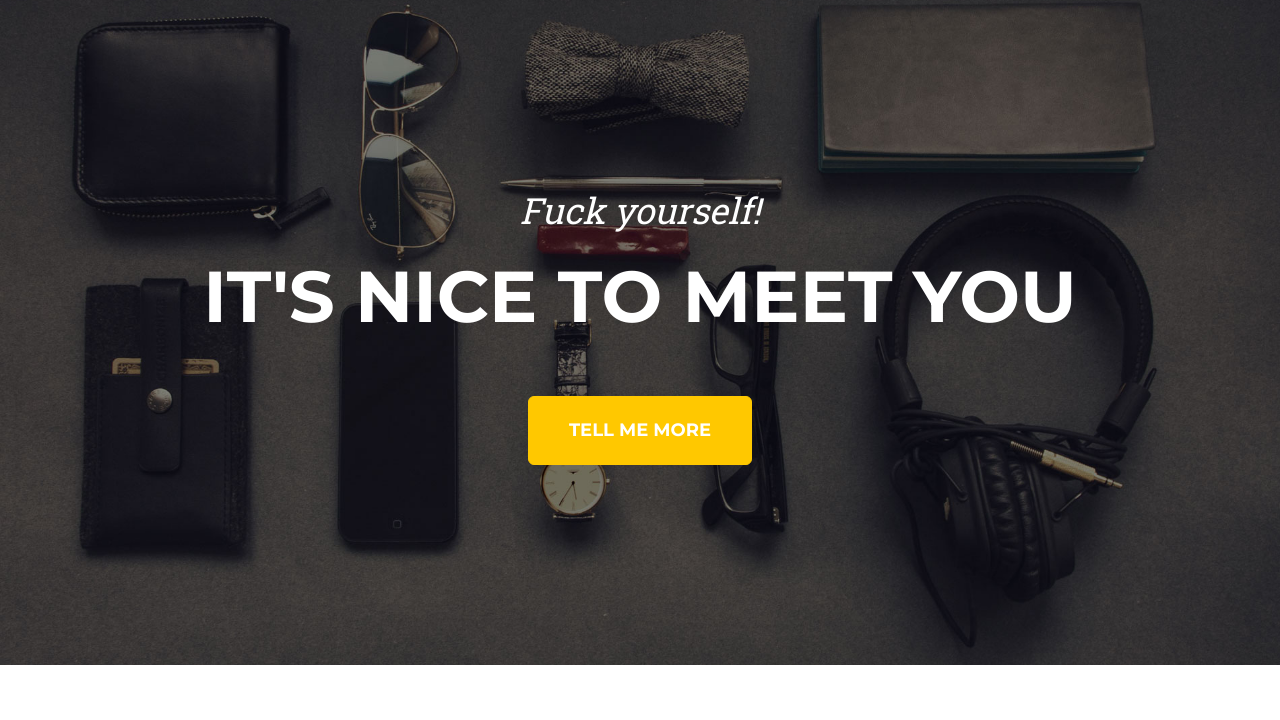
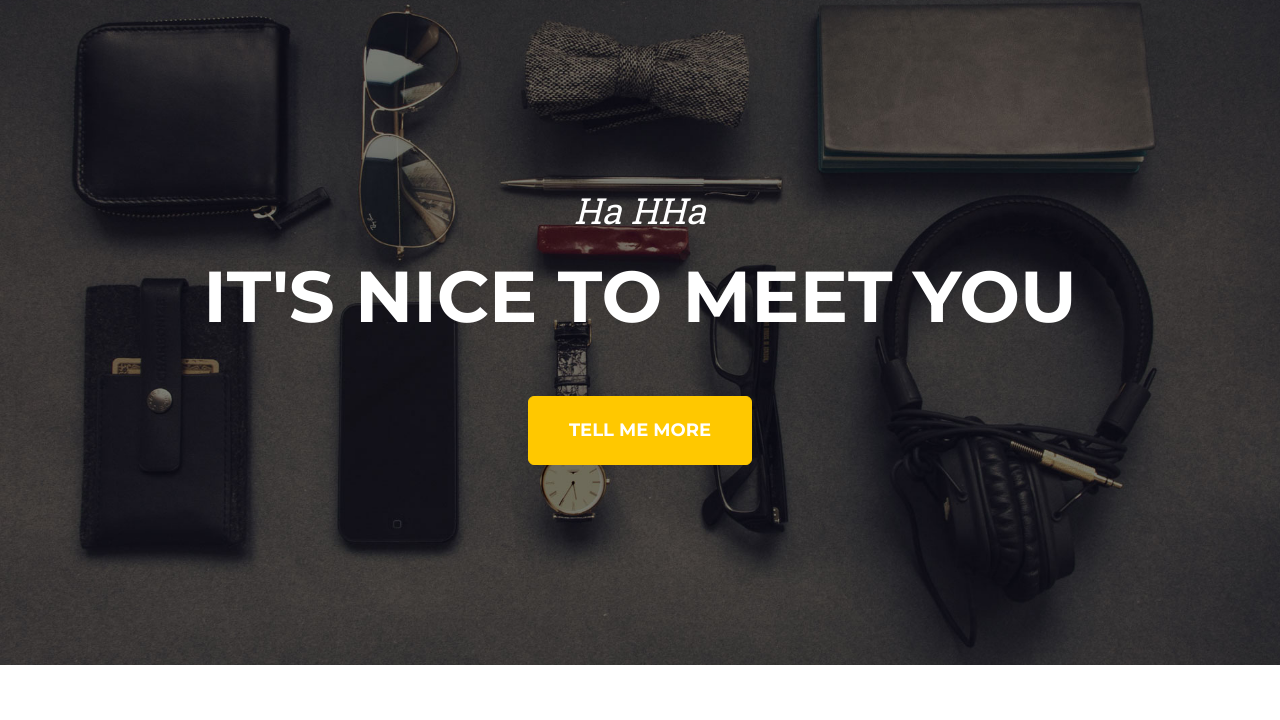
Before and after one commit to Food-Guardian-SHUics/Food-Guardian-SHUics.github.io, a plain HTML site: page index.html in a window 1280 px wide. Shown: the part 80-800 px from the top of the page. Drawn offline with nearby package versions, Linux system fonts and the light colour scheme.

Commit message:
測試_Dean

```diff
--- a/index.html
+++ b/index.html
@@ -39,7 +39,7 @@
         <!-- Masthead-->
         <header class="masthead">
             <div class="container">
-                <div class="masthead-subheading">Fuck yourself!</div>
+                <div class="masthead-subheading">Ha HHa</div>
                 <div class="masthead-heading text-uppercase">It's Nice To Meet You</div>
                 <a class="btn btn-primary btn-xl text-uppercase" href="#services">Tell Me More</a>
             </div>
```
